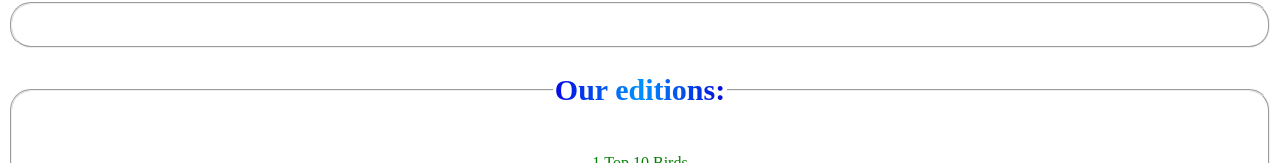
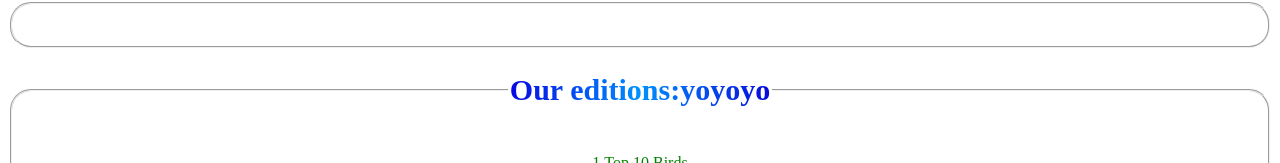
Before and after one commit to AritrM/fictional-fiesta, a plain HTML site: page Index.html in a window 1280 px wide. Shown: the part 119-282 px from the top of the page. Drawn offline with Linux system fonts and the light colour scheme; no server answers; a web font is replaced by a local one.

Commit message:
Update Index.html

```diff
--- a/Index.html
+++ b/Index.html
@@ -40,7 +40,7 @@ N.B: Hi there! Your help is needed to create another top ten lists of songs. Mai
 </form>
  <form>
   <fieldset>
- <legend><h2>Our editions:</h2></legend>
+ <legend><h2>Our editions:yoyoyo</h2></legend>
 <p><a href="top10birds/index.html" onclick="msg()">1.Top 10 Birds</a></p>
 <p><a href="top10fishes/Index.html" onclick="msg()">2.Top 10 Fishes</a></p>
 <p><a href="top10animals/Index.html" onclick="msg()">3.Top 10 Animals</a></p>
```
